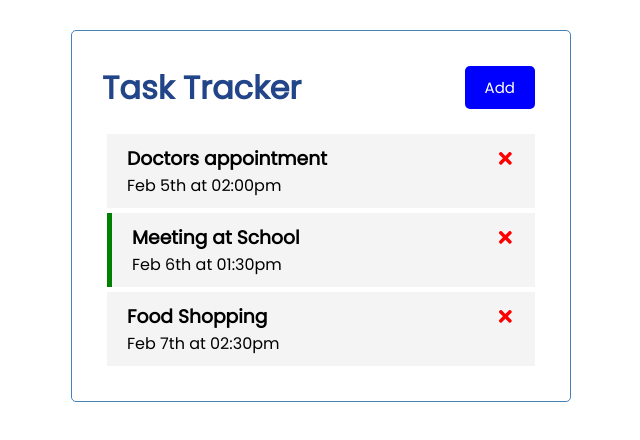
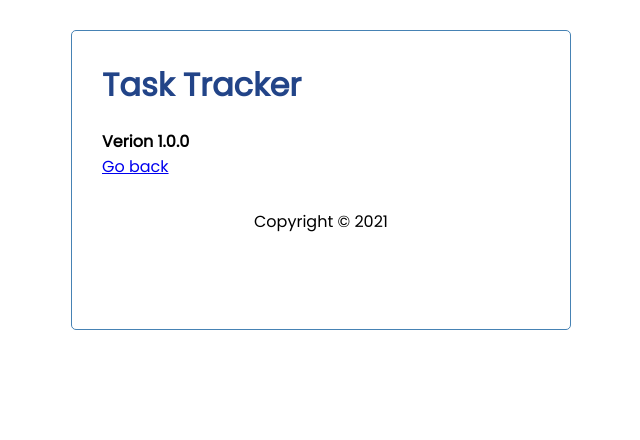
Before and after one commit to crummenauerca/ReactTaskTracker, a React (Create React App) app: page /about in a window 1280 px wide. Shown: the top 440 px of the page, without its empty margins (319-959 px from the left). Built offline with nearby package versions, Linux system fonts and the light colour scheme; data requests are answered from the project's data file.

Commit message:
Using react-router-dom

```diff
--- a/package.json
+++ b/package.json
@@ -10,6 +10,7 @@
     "react": "^17.0.1",
     "react-dom": "^17.0.1",
     "react-icons": "^4.2.0",
+    "react-router-dom": "^5.2.0",
     "react-scripts": "4.0.2",
     "web-vitals": "^1.0.1"
   },
--- a/src/App.js
+++ b/src/App.js
@@ -1,8 +1,12 @@
 import Header from './components/Header'
 import Tasks from './components/Tasks'
 import AddTask from './components/AddTask'
+import Footer from './components/Footer'
+import About from './components/About'
 
 import { useState, useEffect } from 'react'
+
+import { BrowserRouter as Router, Route } from 'react-router-dom'
 
 function App() {
   const [showAddTaskForm, setShowAddTaskForm] = useState(false)
@@ -73,18 +77,26 @@
   }
 
   return (
+    <Router>
       <div className="container">
         <Header title='Task Tracker'
           onAdd={() => setShowAddTaskForm(!showAddTaskForm)}
           showAdd={showAddTaskForm}
         />
+        <Route path='/' exact render={(props) => (
+          <>
             {showAddTaskForm && <AddTask onAdd={addTask} />}
             {tasks.length > 0 ? <Tasks
               tasks={tasks}
               onDelete={deleteTask}
               onToggle={toggleReminder}
             /> : <p>There is no tasks to show</p>}
+          </>
+        )} />
+        <Route path='/about' component={About} />
+        <Footer />
       </div>
+    </Router>
   )
 }
 
--- /dev/null
+++ b/src/components/About.js
@@ -0,0 +1,12 @@
+import { Link } from 'react-router-dom'
+
+const About = () => {
+    return (
+        <div>
+            <h4>Verion 1.0.0</h4>
+            <Link to="/">Go back</Link>
+        </div>
+    )
+}
+
+export default About
--- /dev/null
+++ b/src/components/Footer.js
@@ -0,0 +1,16 @@
+import { Link } from 'react-router-dom'
+import { useLocation } from 'react-router-dom'
+
+const Footer = () => {
+    const location = useLocation()
+    return (
+        <footer>
+            <p>Copyright &copy; 2021</p>
+            {location.pathname === '/' &&
+                <Link to="/about">About</Link>
+            }
+        </footer>
+    )
+}
+
+export default Footer
--- a/src/components/Header.js
+++ b/src/components/Header.js
@@ -1,11 +1,17 @@
 import PropTypes from 'prop-types'
 import Button from './Button'
 
+import { useLocation } from 'react-router-dom'
+
 const Header = ({ title, onAdd, showAdd }) => {
+  const location = useLocation()
+
   return (
     <header className='header'>
       <h1 style={headingStyle}>{title}</h1>
-      <Button color='white' backgroundColor={showAdd ? 'Red' : 'Blue'} text={showAdd ? 'Close' : 'Add'} onClick={onAdd} />
+      {location.pathname === '/' &&
+        <Button color='white' backgroundColor={showAdd ? 'Red' : 'Blue'} text={showAdd ? 'Close' : 'Add'} onClick={onAdd} />
+      }
     </header>
   )
 }
```
Also changed, not shown: 1 other file (tests, documents, lock files or other folders). Lines whose indentation alone changed are shown as unchanged.
